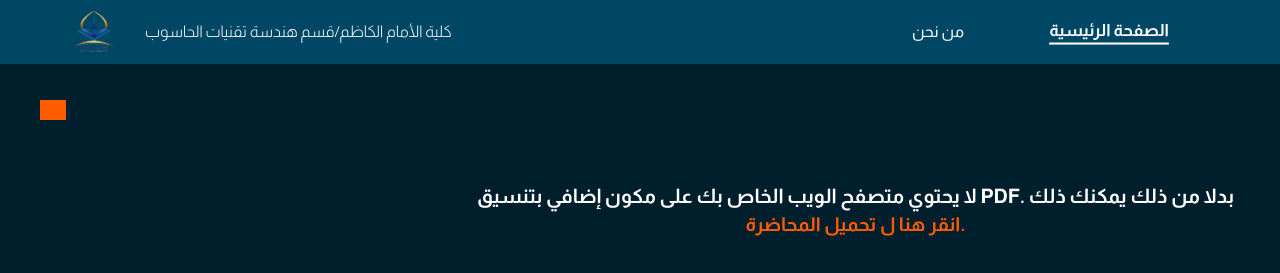
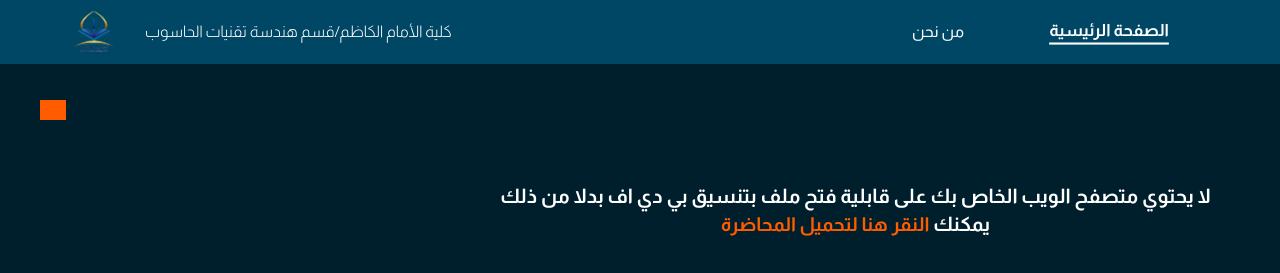
Before and after one commit to ht3aa/matlab_bag, a Next.js app: page /lecture in a window 1280 px wide. Shown: the top 273 px of the page. Built offline with nearby package versions, Linux system fonts and the light colour scheme; grey boxes are pictures that could not be loaded; some icons are missing.

Commit message:
first-end

```diff
--- a/pages/aboutUs.js
+++ b/pages/aboutUs.js
@@ -10,7 +10,7 @@ export default function AboutUs() {
             <div className={aboutUsStyles.content}>
               <h1>من نحن</h1>
               <p>أنا الطالب علي فالح خليفة أدرس في جامعة الأمام الكاظم (عليه السلام) قسم هندسة تقنيات الحاسوب. هذا الموقع يهدف الى توفير البيئة التعليمية لبرنامج الماتلاب لتجعلك قادر على فهم و تعلم الماتلاب بسهولة و بسرعة عن طريق توفير ملفات و فيديوات يتم فيها شرح اساسيات و مبادئ تعلم برنامج الماتلاب. تم الأشراف من قبل أ.م.د مؤيد حنون سلمان</p>
-              <div className="contact">
+              <div>
                   <a href="https://instagram.com/ali30_f" target="_blank" rel="noreferrer"><i className="fab fa-instagram"></i></a>
                   <a href="https://t.me/alif1987" target="_blank" rel="noreferrer"><i className="fab fa-telegram"></i></a>
               </div>
--- a/pages/lecture.js
+++ b/pages/lecture.js
@@ -12,9 +12,7 @@ export default function Lecture() {
       </button>
       <iframe width="350" height="315" src="https://www.youtube.com/embed/m4-HM_sCvtQ" title="YouTube video player" frameBorder="0" allow="accelerometer; autoplay; clipboard-write; encrypted-media; gyroscope; picture-in-picture" allowFullScreen></iframe>
       <object data={file} type="application/pdf" width="100%" height="600px">
-        <h5>لا يحتوي متصفح الويب الخاص بك على مكون إضافي بتنسيق PDF.
-        بدلا من ذلك يمكنك ذلك <a href={file} download>انقر هنا ل
-        تحميل المحاضرة.</a></h5>
+        <h5>لا يحتوي متصفح الويب الخاص بك على قابلية فتح ملف بتنسيق بي دي اف بدلا من ذلك يمكنك <a href={file} donwload>النقر هنا لتحميل المحاضرة</a></h5>
       </object>
     </div>
   )
```
Also changed, not shown: styles/Home.module.css (+7 -5 lines).
